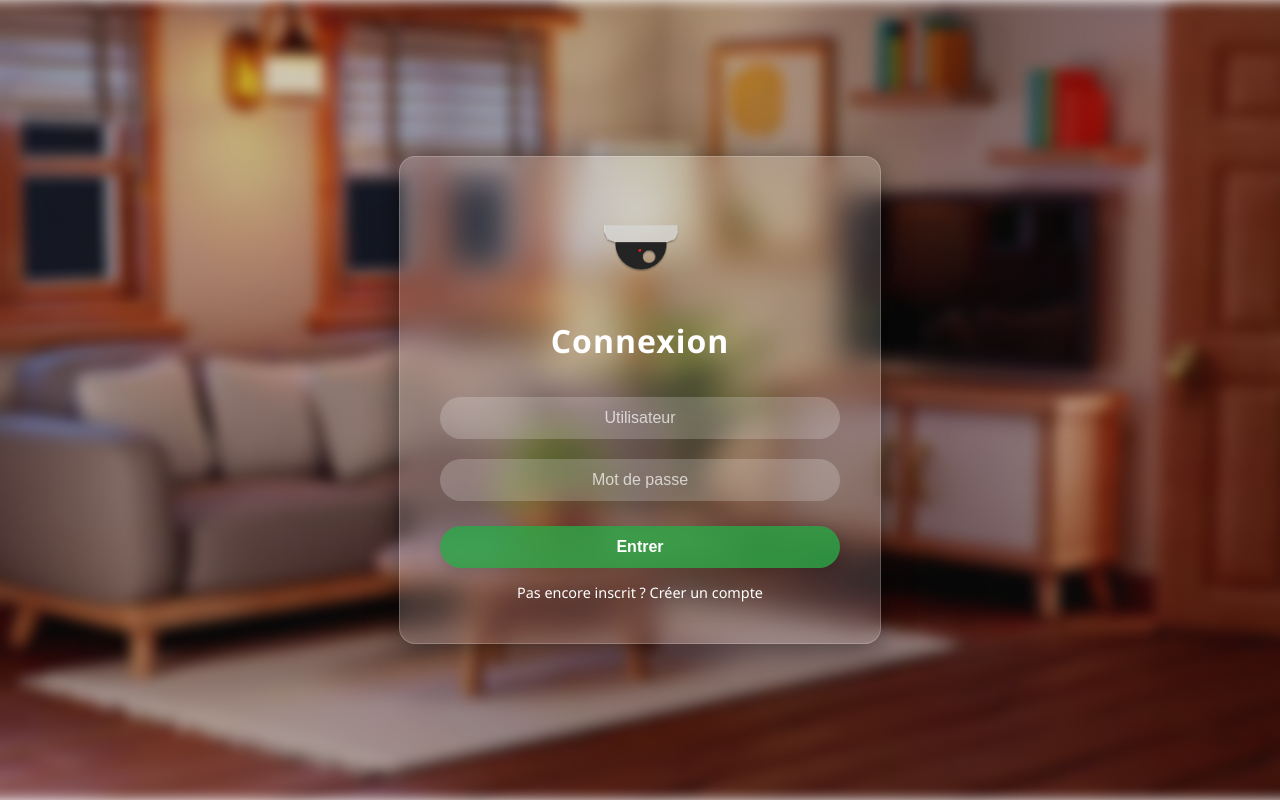
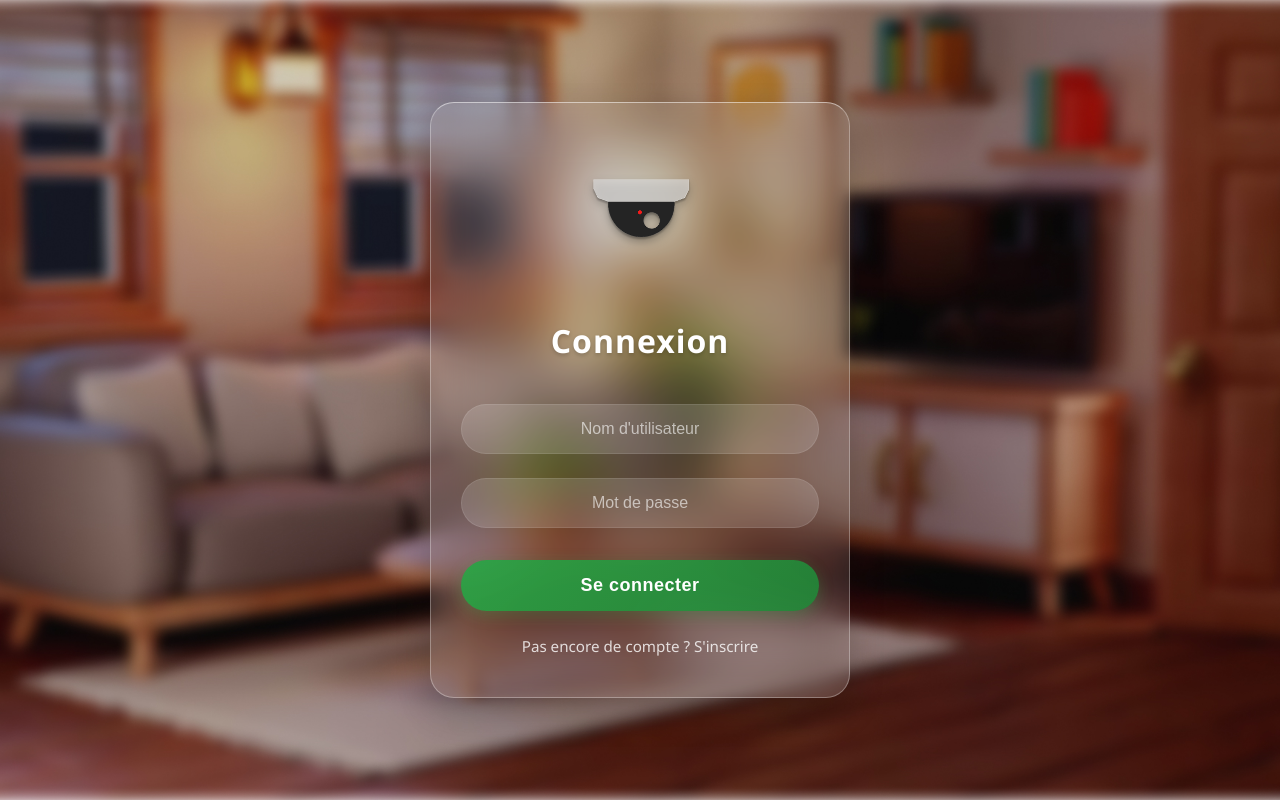
Before and after one commit to mathisbork/CamView, a PHP site: page / in a window 1280 px wide. Run offline with PHP 8.4, Linux system fonts and the light colour scheme.

Commit message:
refonte design

```diff
--- a/www/index.php
+++ b/www/index.php
@@ -13,7 +13,7 @@ if (isset($_GET['action']) && $_GET['action'] === 'logout') {
 // --- TRAITEMENT CONNEXION ---
 $message = "";
 if (isset($_SESSION['success'])) {
-    $message = "<span style='color:green'>".$_SESSION['success']."</span>";
+    $message = "<span style='color:#28a745; font-weight:bold;'>".$_SESSION['success']."</span>";
     unset($_SESSION['success']);
 }
 
@@ -26,7 +26,7 @@ if ($_SERVER['REQUEST_METHOD'] === 'POST') {
     $stmt->execute([$username]);
     $user = $stmt->fetch();
 
-    // VERIFICATION DU HASH (C'est ici que ça marchera enfin !)
+    // VERIFICATION DU HASH
     if ($user && password_verify($password, $user['password'])) {
         $_SESSION['user_id'] = $user['user_id'];
         $_SESSION['username'] = $user['username'];
@@ -42,92 +42,146 @@ if ($_SERVER['REQUEST_METHOD'] === 'POST') {
 <html lang="fr">
 <head>
     <meta charset="UTF-8">
+    <meta name="viewport" content="width=device-width, initial-scale=1.0">
     <title>Connexion CamView</title>
     <style>
+        /* Reset de base */
+        * { box-sizing: border-box; }
+
         /* Image de fond pour toute la page */
         body {
-            font-family: 'Segoe UI', sans-serif;
-            /* Image de fond (Nature sombre pour faire ressortir le verre) */
+            font-family: 'Segoe UI', -apple-system, BlinkMacSystemFont, Roboto, Helvetica, Arial, sans-serif;
+            /* Assure-toi que Background.jpg existe bien dans www/img/ */
             background: url('img/Background.jpg') no-repeat center center fixed;
-            background-size: cover; /* L'image couvre tout l'écran */
+            background-size: cover;
             display: flex;
             justify-content: center;
             align-items: center;
-            height: 100vh;
+            min-height: 100vh;
             margin: 0;
+            padding: 20px; /* Petit padding pour les petits écrans */
         }
 
-        /* L'effet LIQUID GLASS */
+        /* L'effet LIQUID GLASS AMÉLIORÉ */
         .card {
-            /* Fond blanc très transparent (15%) */
-            background: rgba(255, 255, 255, 0.15);
+            /* Fond blanc plus transparent pour plus de profondeur */
+            background: rgba(255, 255, 255, 0.1);
 
-            /* Le flou magique derrière la box */
-            backdrop-filter: blur(15px);
-            -webkit-backdrop-filter: blur(15px); /* Pour Safari */
+            /* Flou plus intense pour l'effet liquide */
+            backdrop-filter: blur(25px);
+            -webkit-backdrop-filter: blur(25px);
 
-            /* Bordure fine et transparente pour l'effet "verre" */
-            border: 1px solid rgba(255, 255, 255, 0.2);
+            /* Bordure plus nette et brillante */
+            border: 1px solid rgba(255, 255, 255, 0.3);
+            border-top: 1px solid rgba(255, 255, 255, 0.5); /* Lumière venant du haut */
 
-            padding: 40px;
-            border-radius: 16px; /* Coins bien arrondis */
-            box-shadow: 0 4px 30px rgba(0, 0, 0, 0.5); /* Ombre portée */
-            width: 400px;
+            padding: 40px 30px;
+            border-radius: 24px; /* Coins plus arrondis */
+            /* Ombre portée douce pour détacher la carte du fond */
+            box-shadow: 0 15px 35px rgba(0, 0, 0, 0.2);
+            width: 100%;
+            max-width: 420px; /* Largeur max confortable */
             text-align: center;
-            color: white; /* Texte en blanc pour le contraste */
+            color: white;
         }
 
-        h1 { margin-bottom: 25px; font-weight: 600; letter-spacing: 1px; }
+        /* Style du logo CamView */
+        .logo {
+            width: 130px;
+            height: auto;
+            margin-bottom: 20px;
+            /* Ombre portée sur le logo pour le détacher du verre */
+            filter: drop-shadow(0 4px 4px rgba(0,0,0,0.3));
+        }
 
-        /* Les champs de saisie (Inputs) aussi en mode verre */
+        h1 {
+            margin-bottom: 30px;
+            font-weight: 700;
+            letter-spacing: 1px;
+            font-size: 2rem;
+            text-shadow: 0 2px 4px rgba(0,0,0,0.2);
+        }
+
+        /* Les champs de saisie (Inputs) en mode verre */
         input {
             width: 100%;
-            padding: 12px;
-            margin: 10px 0;
-            background: rgba(255, 255, 255, 0.2); /* Fond semi-transparent */
-            border: none;
-            border-radius: 30px; /* Inputs arrondis */
+            padding: 15px;
+            margin: 12px 0;
+            background: rgba(255, 255, 255, 0.15); /* Un peu plus transparent */
+            border: 1px solid rgba(255, 255, 255, 0.1);
+            border-radius: 50px; /* Inputs parfaitement ronds (pills) */
             color: white;
             font-size: 16px;
-            box-sizing: border-box;
             outline: none;
             text-align: center;
-            transition: 0.3s;
+            transition: all 0.3s ease;
         }
 
-        /* Couleur du texte "placeholder" (ex: "Mot de passe") */
-        input::placeholder { color: rgba(255, 255, 255, 0.7); }
+        /* Couleur du texte "placeholder" */
+        input::placeholder { color: rgba(255, 255, 255, 0.6); font-weight: 300; }
 
-        /* Effet au clic dans l'input */
-        input:focus { background: rgba(255, 255, 255, 0.4); box-shadow: 0 0 10px rgba(255,255,255,0.5); }
+        /* Effet au focus dans l'input */
+        input:focus {
+            background: rgba(255, 255, 255, 0.25);
+            border-color: rgba(255, 255, 255, 0.5);
+            box-shadow: 0 0 15px rgba(255,255,255,0.2);
+        }
 
-        /* Le bouton */
+        /* Le bouton principal */
         button {
             width: 100%;
-            padding: 12px;
-            margin-top: 15px;
-            background-color: rgba(40, 167, 69, 0.8);
+            padding: 15px;
+            margin-top: 20px;
+            /* Dégradé subtil pour un look plus moderne */
+            background: linear-gradient(135deg, rgba(40, 167, 69, 0.9), rgba(33, 136, 56, 0.9));
             color: white;
             border: none;
-            border-radius: 30px;
+            border-radius: 50px;
             cursor: pointer;
-            font-size: 16px;
+            font-size: 18px;
             font-weight: bold;
-            transition: 0.3s;
-            box-shadow: 0 4px 15px rgba(0,0,0,0.2);
+            transition: all 0.3s ease;
+            box-shadow: 0 4px 15px rgba(40, 167, 69, 0.3);
+            letter-spacing: 0.5px;
         }
-        button:hover { background-color: #218838; transform: scale(1.02); }
+        button:hover {
+            transform: translateY(-2px);
+            box-shadow: 0 6px 20px rgba(40, 167, 69, 0.4);
+            background: linear-gradient(135deg, rgba(40, 167, 69, 1), rgba(33, 136, 56, 1));
+        }
 
         /* Bouton déconnexion rouge */
-        .logout { background-color: rgba(220, 53, 69, 0.8); }
-        .logout:hover { background-color: #c82333; }
+        .logout {
+            background: linear-gradient(135deg, rgba(220, 53, 69, 0.9), rgba(200, 35, 51, 0.9));
+            box-shadow: 0 4px 15px rgba(220, 53, 69, 0.3);
+        }
+        .logout:hover {
+            background: linear-gradient(135deg, rgba(220, 53, 69, 1), rgba(200, 35, 51, 1));
+            box-shadow: 0 6px 20px rgba(220, 53, 69, 0.4);
+        }
 
         /* Liens */
-        a { color: #fff; text-decoration: none; font-size: 0.9em; display: inline-block; margin-top: 15px; border-bottom: 1px solid transparent; transition: 0.3s;}
-        a:hover { border-bottom: 1px solid white; }
+        a.register-link {
+            color: rgba(255, 255, 255, 0.8);
+            text-decoration: none;
+            font-size: 0.95em;
+            display: inline-block;
+            margin-top: 25px;
+            transition: 0.3s;
+            font-weight: 500;
+        }
+        a.register-link:hover { color: white; text-shadow: 0 0 5px rgba(255,255,255,0.5); }
 
-        .error { color: #ffadad; margin-top: 15px; text-shadow: 0 1px 2px black;}
-        .welcome-icon { font-size: 50px; margin-bottom: 10px; display: block; filter: drop-shadow(0 2px 5px rgba(0,0,0,0.3)); }
+        .error {
+            background: rgba(220, 53, 69, 0.2);
+            border: 1px solid rgba(220, 53, 69, 0.5);
+            padding: 10px;
+            border-radius: 10px;
+            color: #ffadad;
+            margin-top: 20px;
+            font-size: 0.9em;
+        }
+        .welcome-icon { font-size: 60px; margin-bottom: 20px; display: block; filter: drop-shadow(0 4px 8px rgba(0,0,0,0.3)); }
     </style>
 </head>
 <body>
@@ -136,28 +190,27 @@ if ($_SERVER['REQUEST_METHOD'] === 'POST') {
         <?php if (isset($_SESSION['username'])): ?>
             <span class="welcome-icon">👤</span>
             <h1>Bienvenue<br><?php echo htmlspecialchars($_SESSION['username']); ?></h1>
-            <p>Vous êtes connecté sur CamView.</p>
+            <p style="font-size: 1.1em; opacity: 0.9;">Vous êtes connecté sur CamView.</p>
 
             <a href="index.php?action=logout" style="text-decoration: none;">
                 <button class="logout">Se déconnecter</button>
             </a>
 
         <?php else: ?>
-            <a href="img/icon.png" style="display: block; margin: 0 auto 20px auto; width: 100px; height: 100px;">
-                <img src="img/icon.png" alt="Logo CamView" style="width: 100%; height: auto;">
-            </a>
+            <img src="img/Icon.png" alt="Logo CamView" class="logo">
+
             <h1>Connexion</h1>
             <form method="POST" action="">
-                <input type="text" name="username" placeholder="Utilisateur" required>
-                <input type="password" name="password" placeholder="Mot de passe" required>
-                <button type="submit">Entrer</button>
+                <input type="text" name="username" placeholder="Nom d'utilisateur" required autocomplete="username">
+                <input type="password" name="password" placeholder="Mot de passe" required autocomplete="current-password">
+                <button type="submit">Se connecter</button>
             </form>
 
             <?php if ($message): ?>
                 <div class="error"><?php echo $message; ?></div>
             <?php endif; ?>
 
-            <a href="register.php" class="register-link">Pas encore inscrit ? Créer un compte</a>
+            <a href="register.php" class="register-link">Pas encore de compte ? S'inscrire</a>
         <?php endif; ?>
     </div>
 
```
